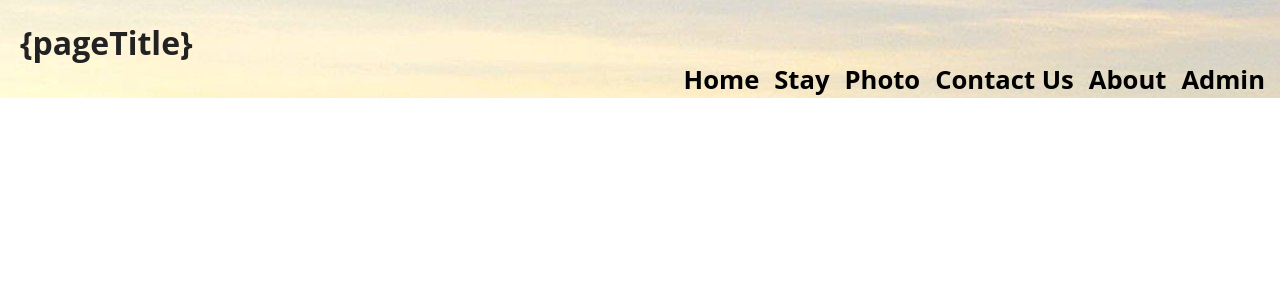
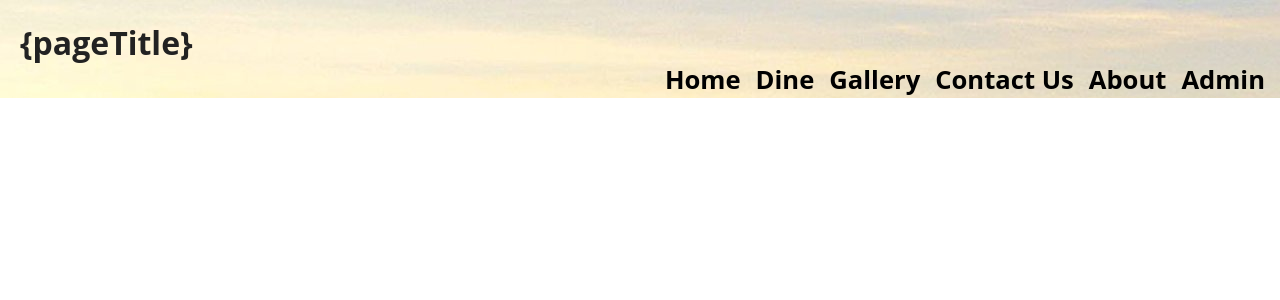
Before and after one commit to BromanceBCIT/comp4711-Assignemt, a PHP site: page /application/views/_template_info.php in a window 1280 px wide. Shown: the top 300 px of the page. Run offline with PHP 8.4, Linux system fonts and the light colour scheme; some libraries are stand-ins or nearby versions.

Commit message:
Signed-off-by:William <william781201@gmail.com>

```diff
--- a/application/models/Dinedata.php
+++ b/application/models/Dinedata.php
@@ -9,7 +9,7 @@
 /**
  * Description of dineData
  *
- * @author Clemens
+ * @author William
  */
 class Dinedata extends CI_Model{
 
--- a/application/views/_template_info.php
+++ b/application/views/_template_info.php
@@ -25,9 +25,9 @@
                     <li><a href="/admin">Admin</a></li>
                     <li><a href="/about">About</a></li>
                     <li><a href="/contactus">Contact Us</a></li>
-                    <li><a href="/gallery">Photo</a></li>
-                    <li><a href="/dine">Stay</a></li>
-                    <li><a href="/">Home</a></li>
+                    <li><a href="/gallery">Gallery</a></li>
+                    <li><a href="/dine">Dine</a></li>
+                    <li><a href="/index.php">Home</a></li>
                 </ul>
             </span>
         </div>
```
